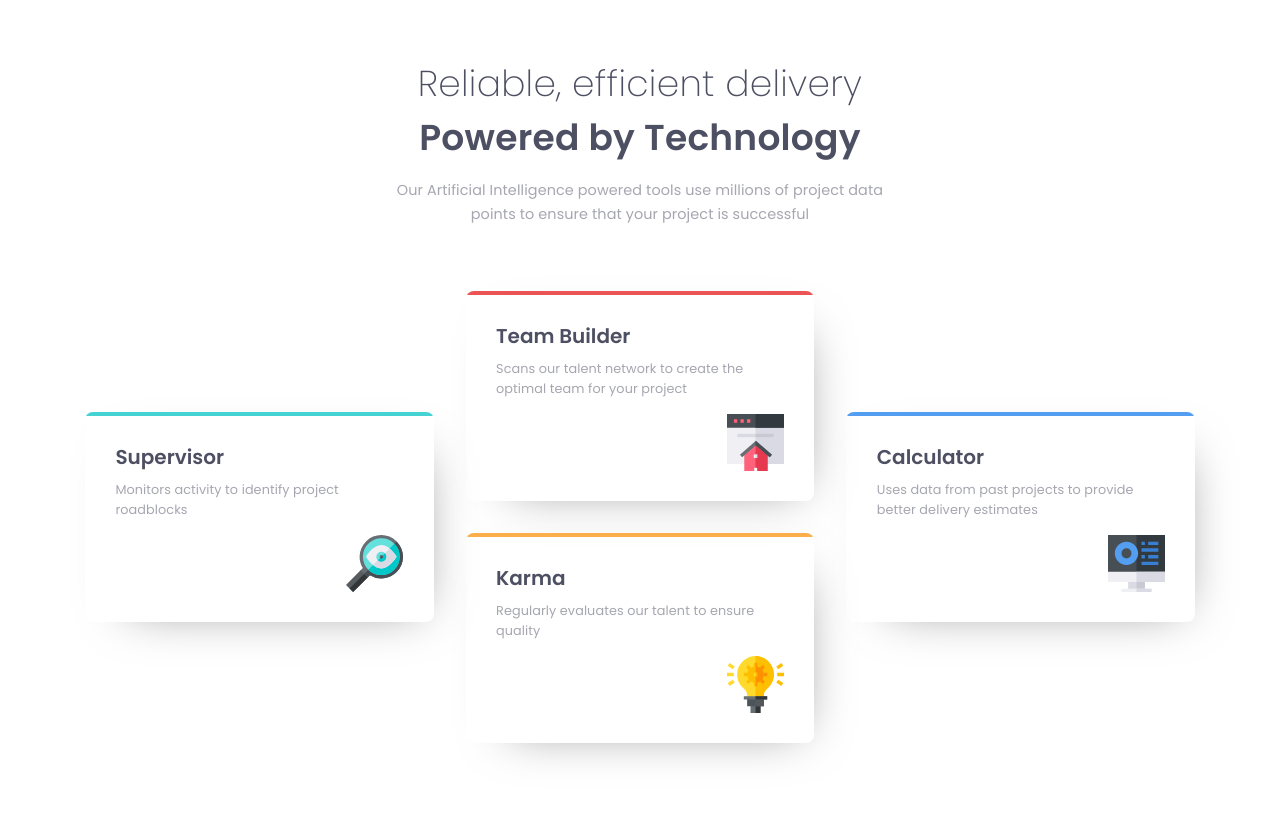
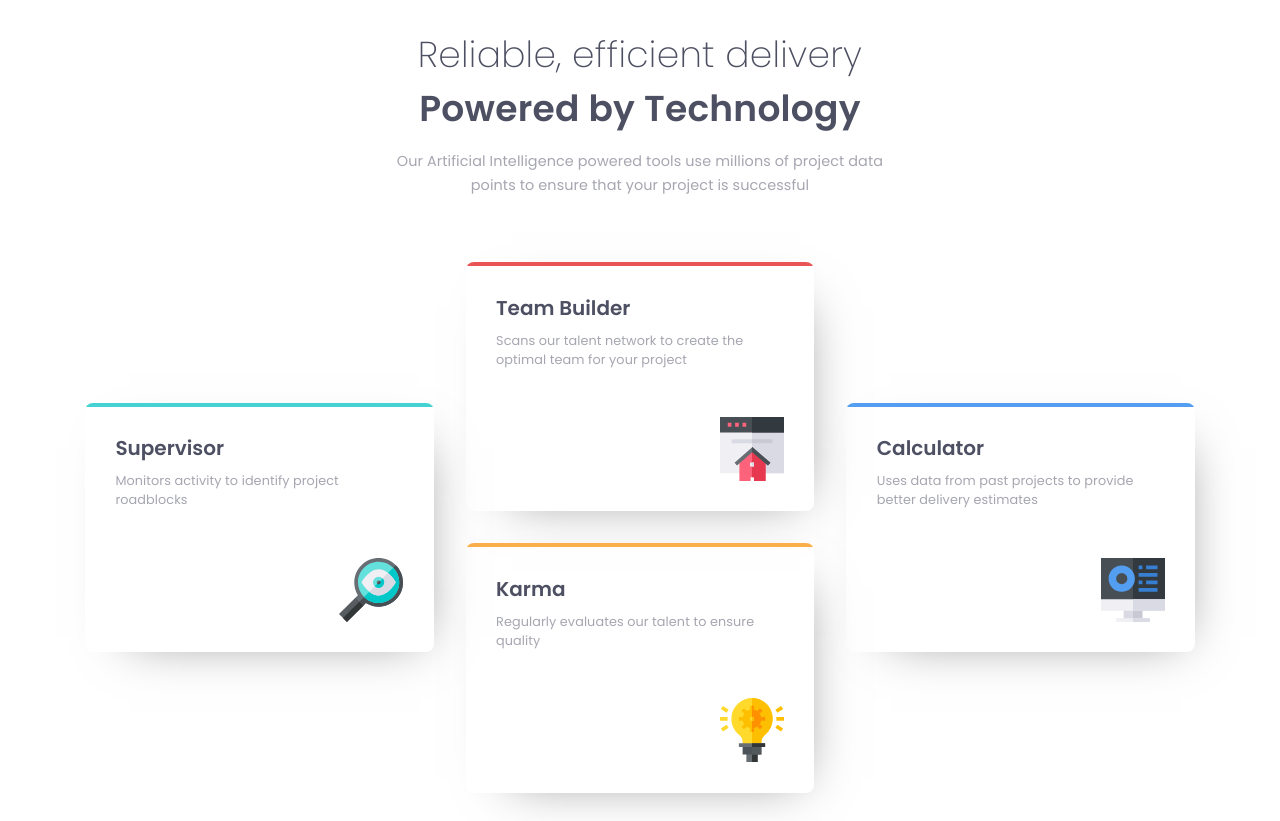
Before and after one commit to NavarroEmiliano/four-card-feature-section, a website: page index.html in a window 1280 px wide. Before the commit the page ends 800 px from the top, so only its background shows below. Drawn offline with Linux system fonts and the light colour scheme.

Commit message:
img size

```diff
--- a/index.html
+++ b/index.html
@@ -21,8 +21,8 @@
       <h1>
         Powered by Technology
       </h1>
-      <h6> Our Artificial Intelligence powered tools use millions of project data points
-        to ensure that your project is successful</h6>
+      <p> Our Artificial Intelligence powered tools use millions of project data points
+        to ensure that your project is successful</p>
     </header>
 
     <section class="cards">
--- a/sass/styles.scss
+++ b/sass/styles.scss
@@ -62,7 +62,7 @@ picture {
         margin-bottom: 0.9rem;
     }
 
-    h6 {
+    p {
         font-size: 0.9rem;
         letter-spacing: 0.1px;
         line-height: 1.66;
@@ -80,7 +80,7 @@ picture {
             letter-spacing: 0.25px;
         }
 
-        h6 {
+        p {
             max-inline-size: 54ch;
             margin-inline: auto;
         }
@@ -144,7 +144,15 @@ picture {
                 inline-size: 57px;
                 block-size: 57px;
                 margin-inline-start: auto;
+
+                @media (min-width: 70rem) {
+                inline-size: 64px;
+                block-size: 64px;
+                margin-block-start: 3rem;
+                }
             }
+
+
         }
 
 
```
Also changed, not shown: css/styles.css, 1 other file.
